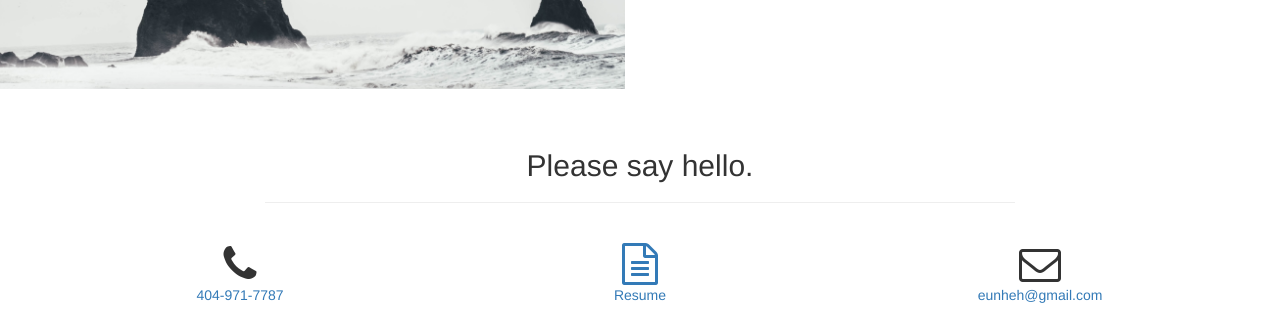
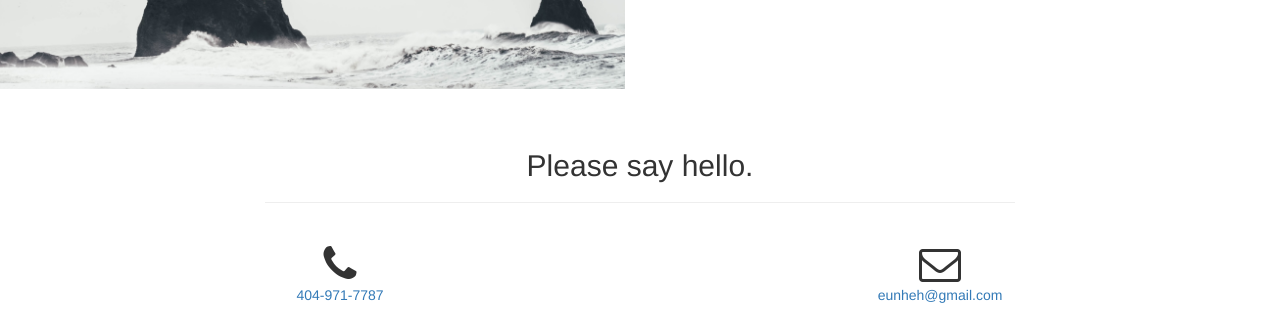
Before and after one commit to eunheh/portfolio, a website with bundled scripts: page app/index.html in a window 1280 px wide. Shown: the part 1673-1988 px from the top of the page. Built offline with nearby package versions, Linux system fonts and the light colour scheme; files whose address does not match are found by name.

Commit message:
remove resume

```diff
--- a/app/index.html
+++ b/app/index.html
@@ -24,7 +24,7 @@
           <ul class="nav navbar-nav navbar-right">
             <li><a class="page-scroll" href="#about">ABOUT</a></li>
             <li><a class="page-scroll" href="#projects">PROJECTS</a></li>
-            <li><a href="app/images/GraceLee.resume.pdf" target="_blank">RESUME</a></li>
+            <!-- <li><a href="app/images/GraceLee.resume.pdf" target="_blank">RESUME</a></li> -->
             <li><a class="page-scroll" href="#contact">CONTACT</a></li>
           </ul>
         </div>
@@ -159,15 +159,15 @@
           <br />
         </div>
         <div class="row">
-          <div class="col-sm-4 text-center contactstuff">
+          <div class="col-sm-6 text-center contactstuff">
             <i class="fa fa-phone fa-3x techI"></i>
             <p><a class="contactstuff" href="tel://14049717787">404-971-7787</a></p>
           </div>
-          <div class="col-sm-4 text-center contactstuff">
+          <!-- <div class="col-sm-4 text-center contactstuff">
             <a class="contactstuff" href="images/GraceLee.resume.pdf" target="_blank"><i class="fa fa-file-text-o fa-3x techI"></i></a>
             <p><a class="contactstuff" href="images/GraceLee.resume.pdf" target="_blank">Resume</a></p>
-          </div>
-          <div class="col-sm-4 text-center contactstuff">
+          </div> -->
+          <div class="col-sm-6 text-center contactstuff">
             <i class="fa fa-envelope-o fa-3x techI"></i>
             <p><a class="contactstuff" href="mailto:eunheh@gmail.com">eunheh@gmail.com</a></p>
           </div>
```
